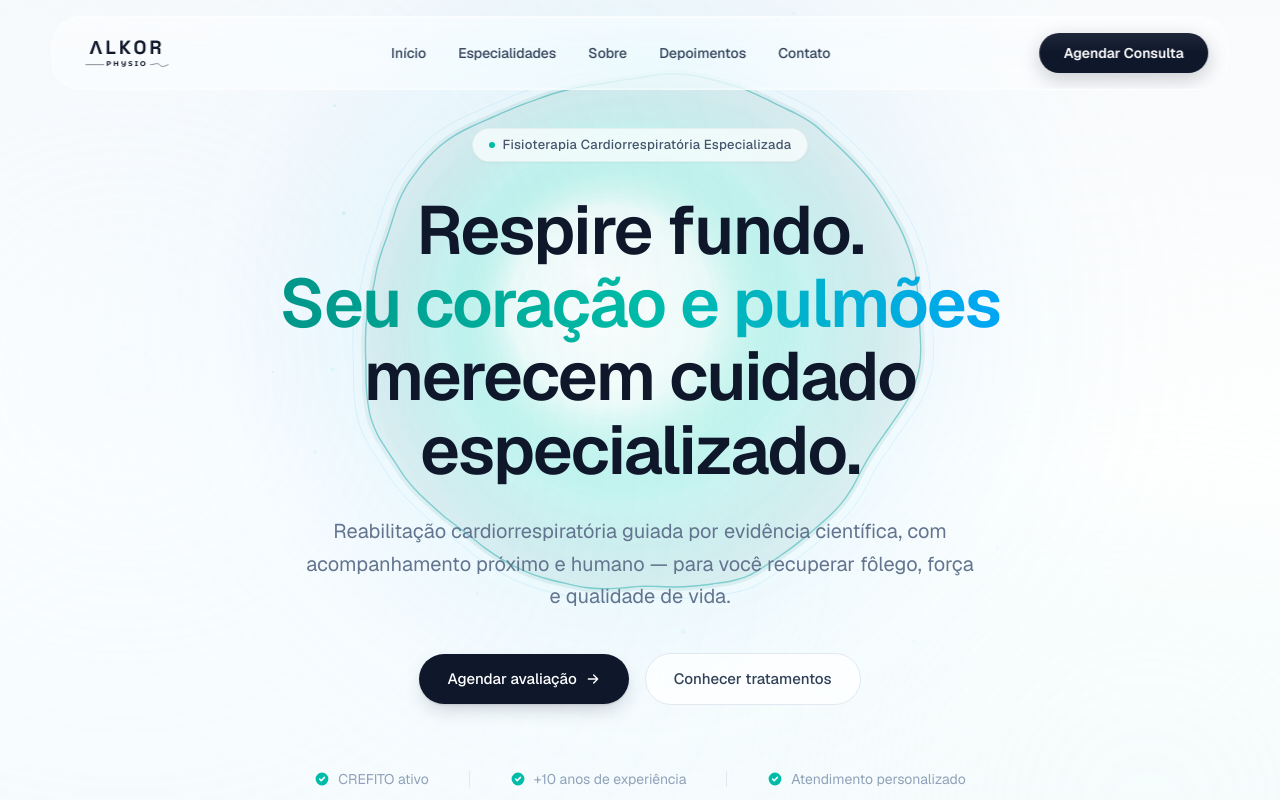
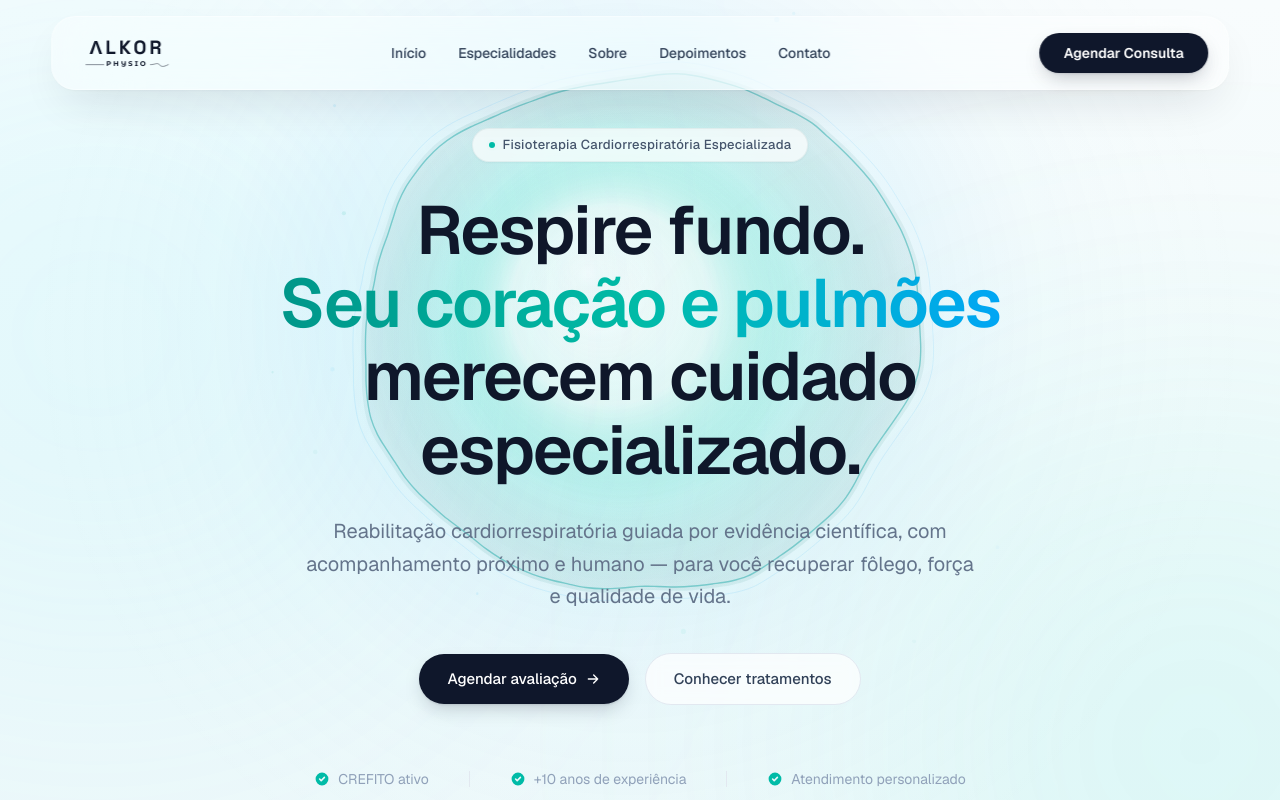
Before and after one commit to lucasdef15/alkor-physio-01, a Next.js app: page / in a window 1280 px wide. Shown: the top 800 px of the page. Built offline with nearby package versions, Linux system fonts and the light colour scheme.

Commit message:
feat: update color palette in Header and Hero components for improved visual consistency; enhance animations and layout for better user experience

```diff
--- a/app/globals.css
+++ b/app/globals.css
@@ -11,7 +11,7 @@
   --foreground-muted: #64748b;
 
   /* Primary */
-  --primary: #0f766e;
+  --primary: #14b8a6;
   --primary-foreground: #ffffff;
   --primary-foreground-muted: #dbe7e5;
 
--- a/components/layout/Header.tsx
+++ b/components/layout/Header.tsx
@@ -6,6 +6,26 @@ import { useEffect, useState } from 'react';
 
 import LogoSVG from '../svg/LogoSVG';
 import MobileHeader from './MobileHeader';
+
+/**
+ * Header v2.0
+ * ------------------------------------------------------------------
+ * Mesma arquitetura, mesmas props e mesmo comportamento (scroll shrink,
+ * menu mobile via MobileHeader, mesma lista `Links`). O que evoluiu:
+ *
+ * - Paleta alinhada ao Hero/blob (teal/sky) em vez de emerald, que
+ *   destoava do resto do sistema visual.
+ * - Easing consistente (`cubic-bezier` suave) em vez de `duration-500`
+ *   com timing function padrão do Tailwind — transições mais "líquidas".
+ * - Estado de scroll mais sutil: em vez de trocar o fundo inteiro para
+ *   slate-900/10 (que ficava escuro e destoava do resto claro do site),
+ *   agora só aumenta a opacidade/blur e reduz a sombra — pill sempre
+ *   clara e com a mesma "temperatura" do Hero.
+ * - Underline animado no hover do nav (em vez de scale, que é abrupto).
+ * - Botão de menu com ícone que faz cross-fade + rotação suave em vez
+ *   de troca abrupta de ícone.
+ * ------------------------------------------------------------------
+ */
 
 const Links = [
   { href: '#inicio', name: 'Início' },
@@ -37,93 +57,41 @@ export default function Header() {
     };
   }, [isMenuOpen]);
 
-  const [theme, setTheme] = useState<'dark' | 'light'>('light');
-
-  useEffect(() => {
-    const sections = document.querySelectorAll<HTMLElement>('[data-header-theme]');
-
-    const handleScroll = () => {
-      const headerY = 80;
-
-      for (const section of sections) {
-        const rect = section.getBoundingClientRect();
-
-        if (rect.top <= headerY && rect.bottom >= headerY) {
-          setTheme(section.dataset.headerTheme as 'dark' | 'light');
-          break;
-        }
-      }
-    };
-
-    handleScroll();
-
-    window.addEventListener('scroll', handleScroll, { passive: true });
-
-    return () => {
-      window.removeEventListener('scroll', handleScroll);
-    };
-  }, []);
-
   return (
     <header
-      className={`fixed left-1/2 z-50 w-full -translate-x-1/2 transition-[top,max-width] duration-500 ease-[cubic-bezier(.22,.61,.36,1)] ${
+      className={`fixed left-1/2 z-50 w-full -translate-x-1/2 transition-[top,max-width] duration-500 ease-[cubic-bezier(0.45,0,0.2,1)] ${
         isScrolled ? 'top-3 max-w-[88%]' : 'top-4 max-w-[92%]'
       }`}
     >
-      <div className="relative overflow-hidden rounded-[28px]">
-        <div className="absolute inset-0 -z-10 rounded-[inherit] bg-white/20 blur-3xl" />
-
       <div
-          className={`relative overflow-hidden rounded-[inherit] border backdrop-blur-[32px] backdrop-saturate-[180%] transition-all duration-500 ease-[cubic-bezier(.22,.61,.36,1)] ${
-            theme === 'dark'
-              ? 'border-white/10 bg-slate-900/25 shadow-[0_8px_32px_rgba(0,0,0,.25),0_24px_80px_rgba(0,0,0,.18)]'
-              : 'border-white/40 bg-white/45 shadow-[0_8px_32px_rgba(15,23,42,.08),0_24px_80px_rgba(15,23,42,.10)]'
+        className={`rounded-3xl border backdrop-blur-2xl backdrop-saturate-150 transition-all duration-500 ease-[cubic-bezier(0.45,0,0.2,1)] ${
+          isScrolled
+            ? 'border-slate-900/6 bg-white/80 shadow-[0_1px_2px_rgba(15,23,42,0.04),0_12px_32px_-12px_rgba(15,23,42,0.18)]'
+            : 'border-white/40 bg-white/45 shadow-[0_1px_2px_rgba(15,23,42,0.03),0_20px_48px_-16px_rgba(15,23,42,0.14)]'
         }`}
       >
-          <div className="pointer-events-none absolute inset-x-6 top-0 h-px bg-gradient-to-r from-transparent via-white/90 to-transparent" />
-
-          <div className="pointer-events-none absolute inset-0 rounded-[inherit] ring-1 ring-white/20 ring-inset" />
-
-          <div className="pointer-events-none absolute inset-0 bg-gradient-to-b from-white/12 via-transparent to-transparent" />
-
-          <div
-            className="pointer-events-none absolute inset-0 opacity-[0.025] mix-blend-soft-light"
-            style={{
-              backgroundImage:
-                'radial-gradient(circle at 1px 1px, rgba(255,255,255,.9) 1px, transparent 0)',
-              backgroundSize: '6px 6px',
-            }}
-          />
-
         <div className="flex items-center justify-between px-4 py-3 md:px-5">
           <div className="flex items-center">
             <LogoSVG
-                className={`h-12 w-auto transition-all duration-500 ease-[cubic-bezier(.22,.61,.36,1)] ${
+              className={`h-12 w-auto transition-transform duration-500 ease-[cubic-bezier(0.45,0,0.2,1)] ${
                 isScrolled ? 'scale-90' : 'scale-100'
               }`}
-                fill={theme === 'dark' ? '#ffffff' : '#0f172a'}
+              fill="#0f172a"
               name="ΛLKOR"
               surname="PHYSIO"
             />
           </div>
 
           <nav className="hidden items-center lg:flex">
-              <ul
-                className={`flex items-center gap-8 text-sm font-medium transition-colors duration-500 ${
-                  theme === 'dark' ? 'text-white/80' : 'text-slate-700'
-                }`}
-              >
+            <ul className="flex items-center gap-8 text-sm font-medium text-slate-700">
               {Links.map((link) => (
                 <li key={link.name}>
                   <Link
-                      className={`group relative py-1 transition-colors duration-300 ${
-                        theme === 'dark' ? 'hover:text-white' : 'hover:text-slate-900'
-                      }`}
+                    className="group relative py-1 transition-colors duration-300 hover:text-slate-900"
                     href={link.href}
                   >
                     {link.name}
-
-                      <span className="absolute -bottom-0.5 left-0 h-px w-0 bg-gradient-to-r from-cyan-400 to-sky-500 transition-all duration-300 group-hover:w-full" />
+                    <span className="absolute -bottom-0.5 left-0 h-px w-0 bg-linear-to-r from-teal-500 to-sky-500 transition-all duration-300 ease-[cubic-bezier(0.45,0,0.2,1)] group-hover:w-full" />
                   </Link>
                 </li>
               ))}
@@ -132,11 +100,7 @@ export default function Header() {
 
           <div className="hidden items-center gap-3 lg:flex">
             <button
-                className={`rounded-full px-6 py-2.5 text-sm font-semibold transition-all duration-300 active:scale-[.97] ${
-                  theme === 'dark'
-                    ? 'bg-white text-slate-900 shadow-[0_6px_20px_rgba(255,255,255,.12)] hover:bg-white/95'
-                    : 'bg-slate-900 text-white shadow-[0_6px_20px_rgba(15,23,42,.22)] hover:brightness-110'
-                }`}
+              className="rounded-full bg-slate-900 px-6 py-2.5 text-sm font-semibold text-white shadow-[0_1px_2px_rgba(15,23,42,0.1),0_8px_20px_-6px_rgba(15,23,42,0.3)] transition-all duration-300 ease-[cubic-bezier(0.45,0,0.2,1)] hover:shadow-[0_1px_2px_rgba(15,23,42,0.1),0_10px_24px_-6px_rgba(15,23,42,0.4)] hover:brightness-110 active:scale-[0.97]"
               onClick={() =>
                 document.getElementById('contato')?.scrollIntoView({ behavior: 'smooth' })
               }
@@ -147,20 +111,17 @@ export default function Header() {
 
           <button
             aria-label="Toggle menu"
-              className={`relative h-9 w-9 transition-colors duration-500 ${
-                theme === 'dark' ? 'text-white' : 'text-slate-900'
-              } lg:hidden`}
+            className="relative h-9 w-9 text-slate-900 lg:hidden"
             onClick={() => setIsMenuOpen(!isMenuOpen)}
           >
             <Menu
-                className={`absolute inset-0 m-auto transition-all duration-300 ${
+              className={`absolute inset-0 m-auto transition-all duration-300 ease-[cubic-bezier(0.45,0,0.2,1)] ${
                 isMenuOpen ? 'scale-75 rotate-90 opacity-0' : 'scale-100 rotate-0 opacity-100'
               }`}
               size={26}
             />
-
             <X
-                className={`absolute inset-0 m-auto transition-all duration-300 ${
+              className={`absolute inset-0 m-auto transition-all duration-300 ease-[cubic-bezier(0.45,0,0.2,1)] ${
                 isMenuOpen ? 'scale-100 rotate-0 opacity-100' : 'scale-75 -rotate-90 opacity-0'
               }`}
               size={26}
@@ -170,7 +131,6 @@ export default function Header() {
 
         <MobileHeader isOpen={isMenuOpen} links={Links} setIsMenuOpen={setIsMenuOpen} />
       </div>
-      </div>
     </header>
   );
 }
--- a/components/sections/hero/Hero.tsx
+++ b/components/sections/hero/Hero.tsx
@@ -15,13 +15,10 @@ export default function Hero() {
   useBackgroundCanvas({ canvasRef });
 
   return (
-    <section
-      className="relative flex min-h-screen items-center justify-center overflow-hidden bg-linear-to-b from-slate-50 via-white to-cyan-50/30"
-      data-header-theme="light"
-    >
+    <section className="relative flex min-h-screen items-center justify-center overflow-hidden bg-linear-to-b from-[#F8FCFD] via-[#F3FAFB] to-[#EDF8FA]">
       <div className="pointer-events-none absolute inset-0 overflow-hidden">
-        <div className="absolute top-[10%] left-[-12%] h-140 w-140 rounded-full bg-sky-100/30 blur-[190px]" />
-        <div className="absolute right-[-10%] bottom-[-15%] h-130 w-130 rounded-full bg-teal-50/50 blur-[190px]" />
+        <div className="absolute top-[5%] left-[-15%] h-144 w-xl rounded-full bg-cyan-300/18 blur-[180px]" />
+        <div className="absolute right-[-15%] bottom-[-10%] h-136 w-136 rounded-full bg-teal-300/18 blur-[180px]" />
       </div>
 
       <canvas
--- a/components/sections/hero/HeroContent.tsx
+++ b/components/sections/hero/HeroContent.tsx
@@ -13,7 +13,7 @@ export default function HeroContent() {
         </span>
       </div>
 
-      <h1 className="text-[2.75rem] leading-[1.08] font-semibold tracking-tight text-slate-900 sm:text-6xl md:text-[4.25rem]">
+      <h1 className="text-foreground text-[2.75rem] leading-[1.08] font-semibold tracking-tight sm:text-6xl md:text-[4.25rem]">
         Respire fundo.
         <br />
         <span className="bg-linear-to-r from-teal-600 via-teal-500 to-sky-500 bg-clip-text text-transparent">
@@ -23,7 +23,7 @@ export default function HeroContent() {
         merecem cuidado especializado.
       </h1>
 
-      <p className="mt-7 max-w-2xl text-lg leading-relaxed text-slate-500 md:text-xl">
+      <p className="text-foreground-muted mt-7 max-w-2xl text-lg leading-relaxed md:text-xl">
         Reabilitação cardiorrespiratória guiada por evidência científica, com acompanhamento próximo
         e humano — para você recuperar fôlego, força e qualidade de vida.
       </p>
--- a/components/sections/hero/Indicators.tsx
+++ b/components/sections/hero/Indicators.tsx
@@ -1,5 +1,3 @@
-import React from 'react';
-
 export default function Indicators() {
   return (
     <div className="mt-16 mb-10 flex flex-wrap items-center justify-center gap-x-10 gap-y-4 text-sm text-slate-400">
```
Lines whose indentation alone changed are shown as unchanged.
